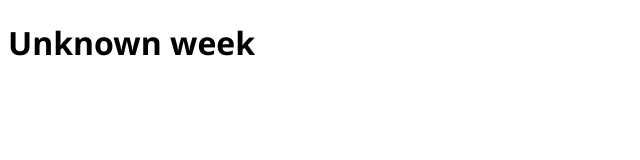
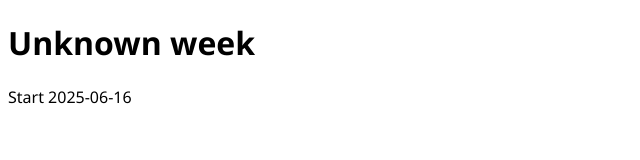
Before and after one commit to Grvs44/House, a plain HTML site: page index.html in a window 1280 px wide. Shown: the whole page, without its empty margins (0-640 px from the left). Drawn offline with Linux system fonts and the light colour scheme.

Commit message:
Add week start

```diff
--- a/index.html
+++ b/index.html
@@ -8,6 +8,7 @@
 </head>
 <body style="font-family:'Segoe UI',Arial">
 <h1 id="w"></h1>
+<p id="s"></p>
 <script src="./script.js" type="module"></script>
 </body>
 </html>
--- a/script.js
+++ b/script.js
@@ -13,3 +13,4 @@ const getWeek=()=>{
   return 'Unknown week'
 }
 document.getElementById('w').innerText = getWeek()
+document.getElementById('s').innerText = 'Start ' + str
```
